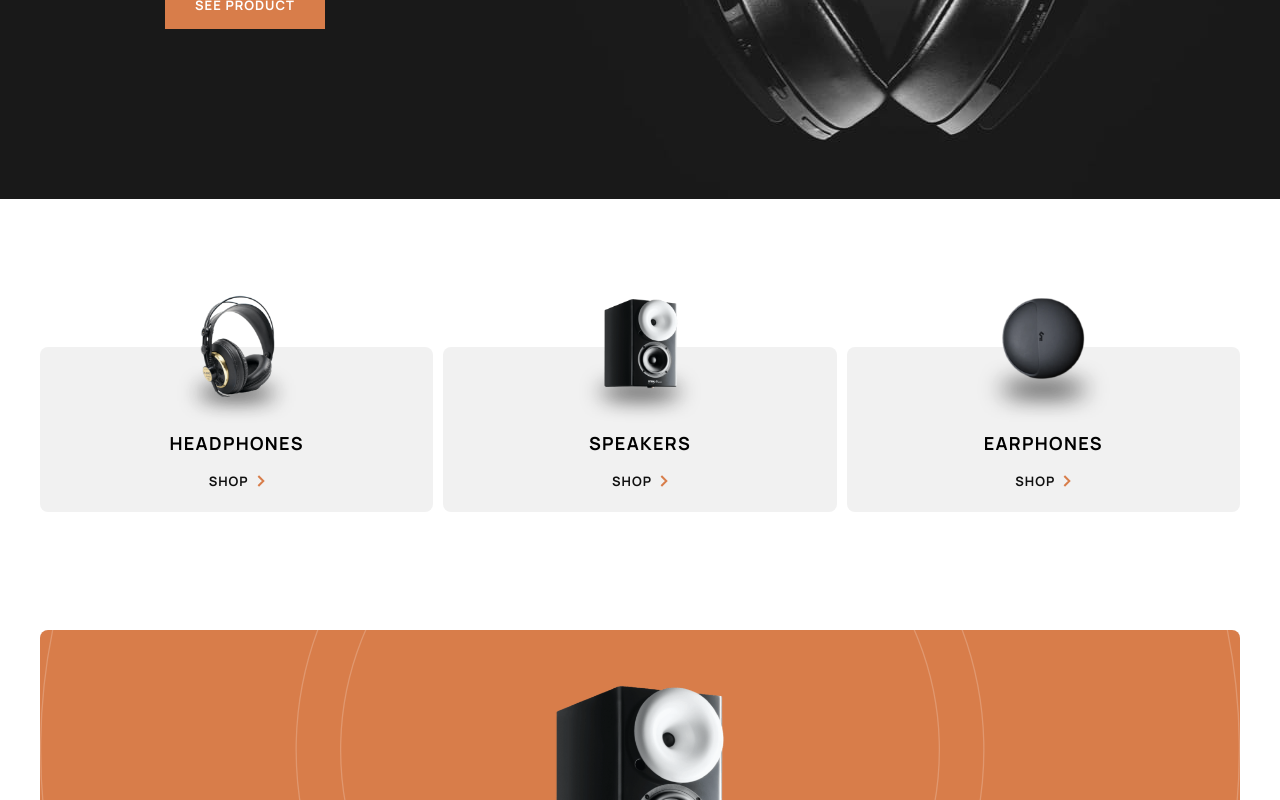
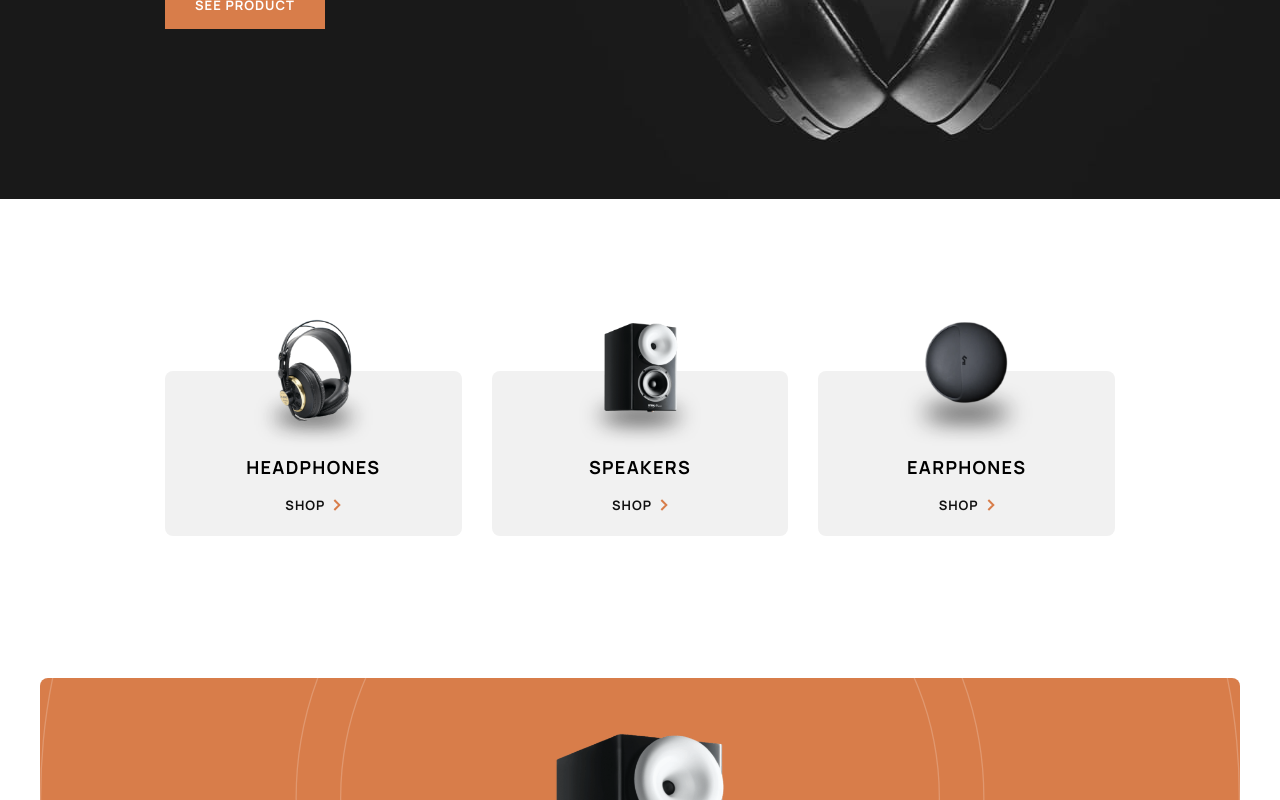
Before and after one commit to EnkiEnki77/audiophile-ecommerce, a Next.js app: page / in a window 1280 px wide. Shown: the part 530-1330 px from the top of the page. Built offline with nearby package versions, Linux system fonts and the light colour scheme.

Commit message:
added desktop styles to categories component

```diff
--- a/components/Categories.tsx
+++ b/components/Categories.tsx
@@ -19,7 +19,7 @@ const Categories = (props: {className?: string}) => {
                         },
                         ]
   return (
-    <div className={`${props.className} px-6 md:px-10 py-10 flex flex-col md:flex-row gap-4 md:gap-[10px] z-10`}>
+    <div className={`${props.className} px-6 md:px-10 lg:px-[165px] py-10 lg:py-16 flex flex-col md:flex-row gap-4 md:gap-[10px] lg:gap-[30px] z-10`}>
         {categories.map((category) => <Category key={category.id} img={category.img} category={category.category} href={category.href}/>)}
     </div>
   )
```
